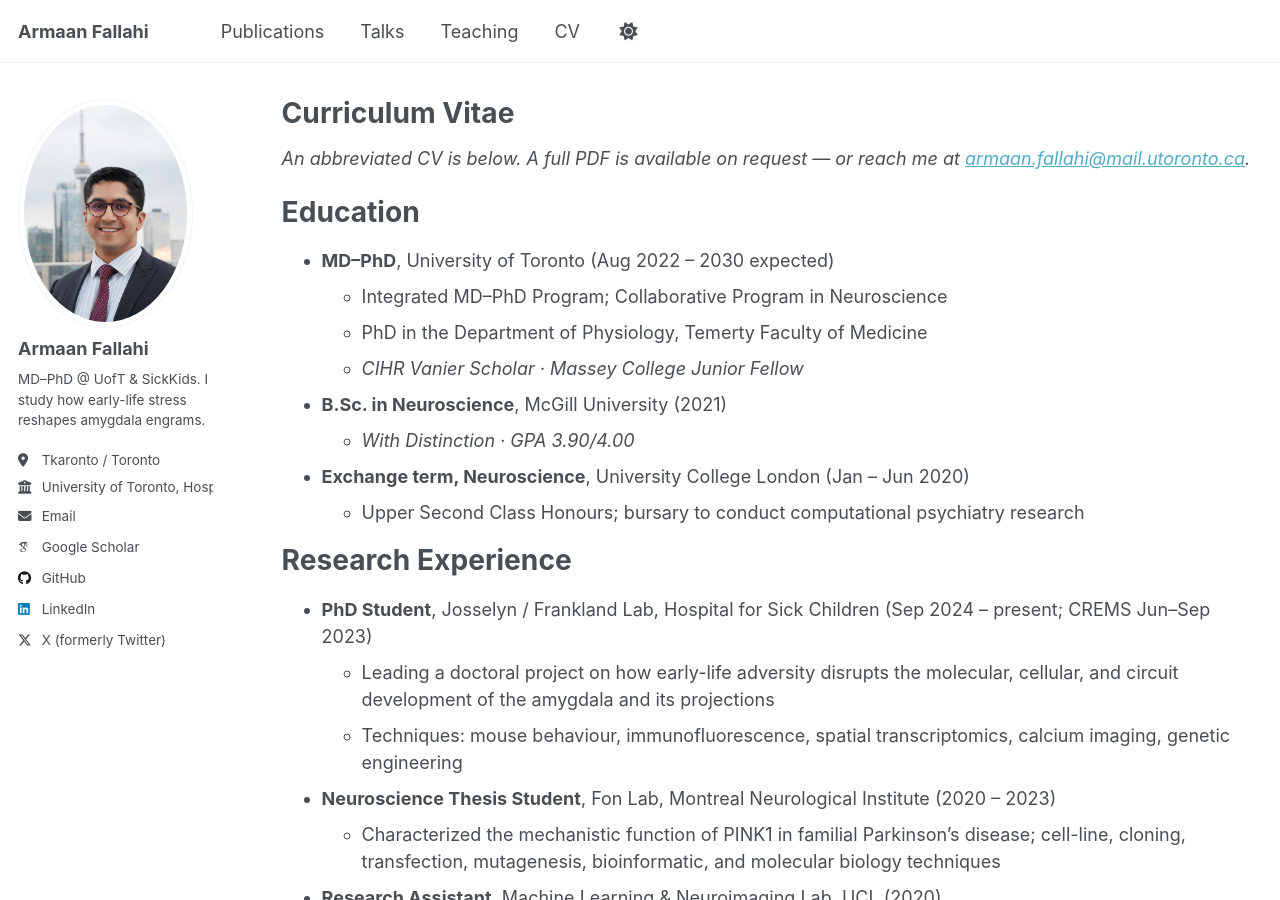
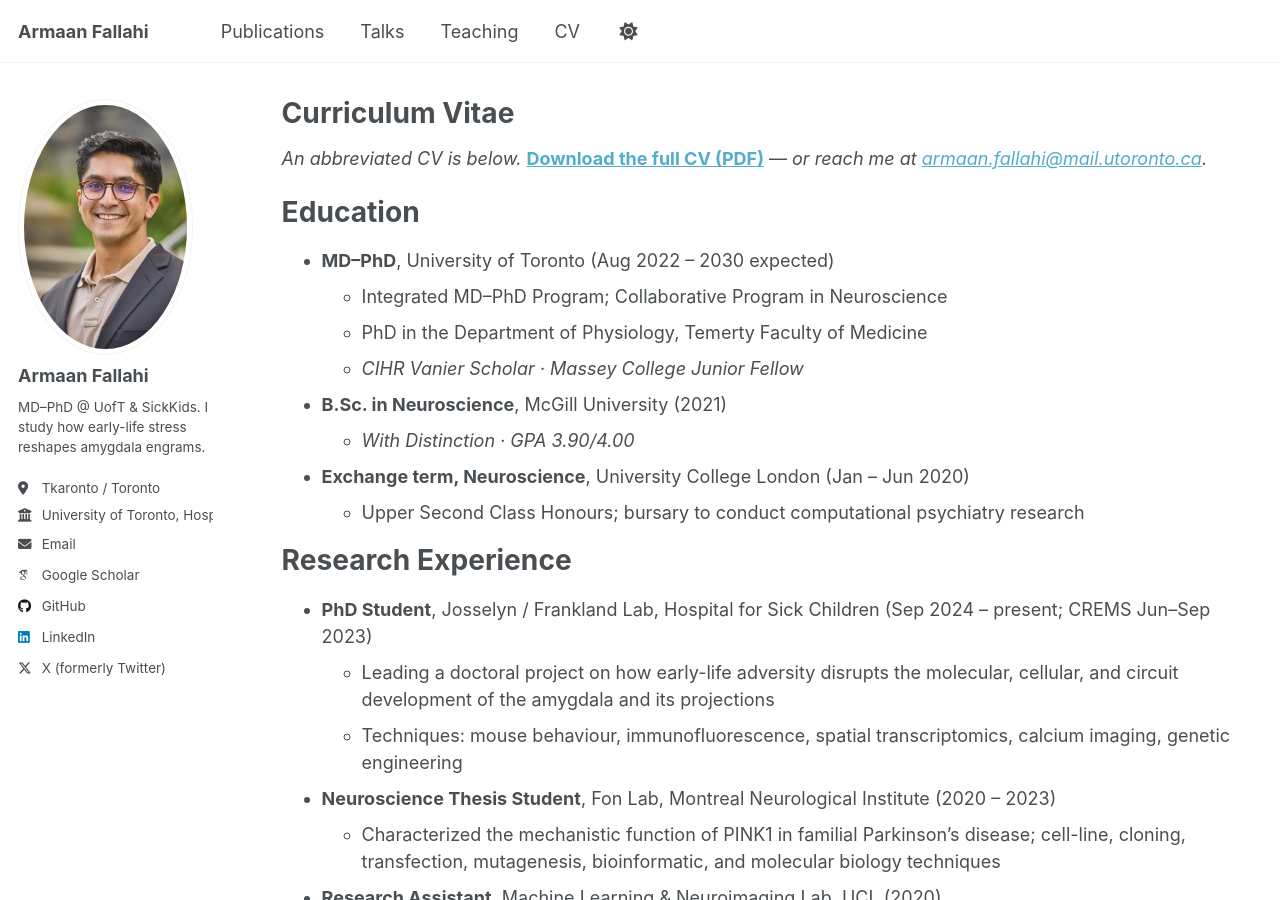
Before and after one commit to armaanfallahi/armaanfallahi, a Jekyll site: the page built from _pages/cv.md, in a window 1280 px wide and 900 px high. Built offline with Jekyll 4.4.1, drawn with Linux system fonts in a browser that asks for light colours; some web fonts are replaced; a script that is not in the unit is left out.

Commit message:
Add real headshot and downloadable CV PDF
- Replace avatar with new professional headshot (resized to 500px, 58KB)
- Add CV.pdf to /files/ and link it as a download from the CV page

Co-Authored-By: Claude Opus 4.8 <noreply@anthropic.com>

```diff
--- a/_pages/cv.md
+++ b/_pages/cv.md
@@ -9,7 +9,7 @@ redirect_from:
 
 {% include base_path %}
 
-*An abbreviated CV is below. A full PDF is available on request &mdash; or reach me at [armaan.fallahi@mail.utoronto.ca](mailto:armaan.fallahi@mail.utoronto.ca).*
+*An abbreviated CV is below.* **[Download the full CV (PDF)]({{ site.baseurl }}/files/CV.pdf)** &mdash; *or reach me at [armaan.fallahi@mail.utoronto.ca](mailto:armaan.fallahi@mail.utoronto.ca).*
 
 Education
 ======
```
Also changed, not shown: images/profile.jpg, 2 other files.
